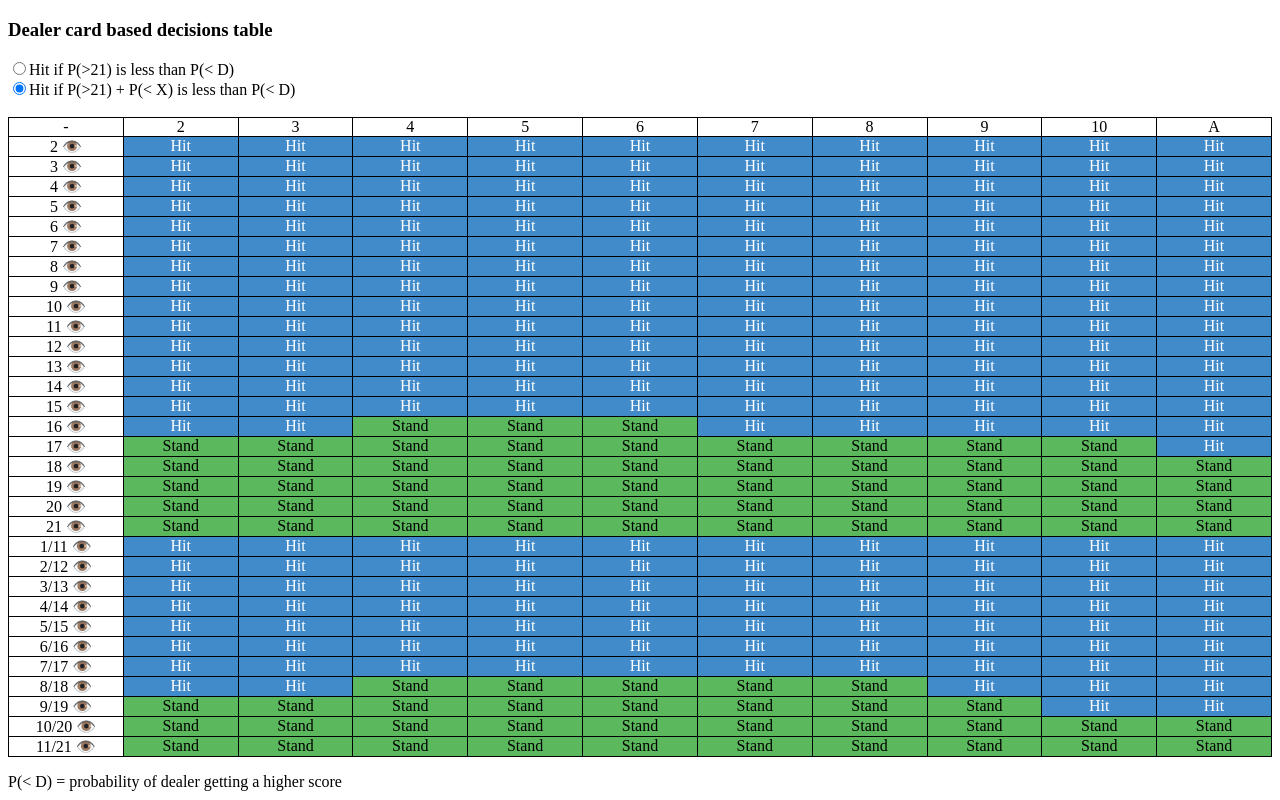
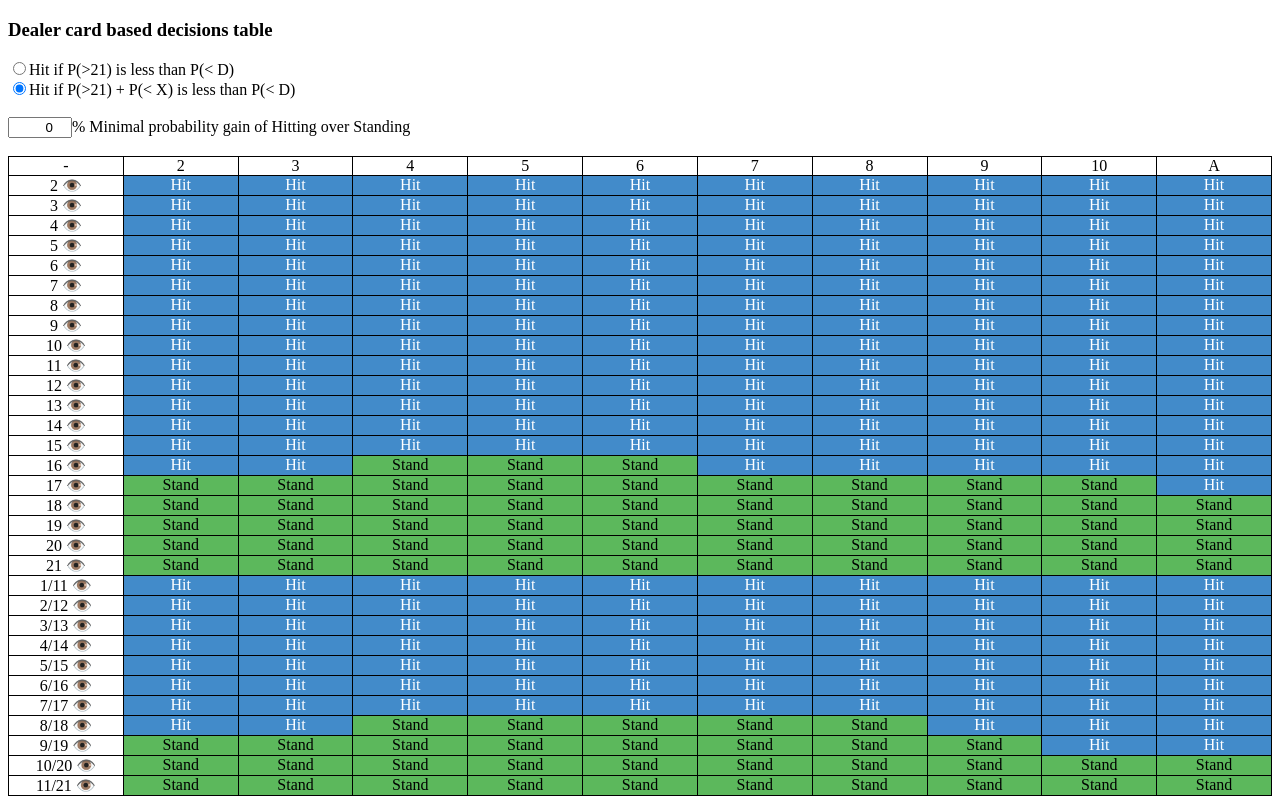
Before and after one commit to capelski/blackjack-odds, a React app: page / in a window 1280 px wide. Shown: the top 800 px of the page. Built offline with nearby package versions, Linux system fonts and the light colour scheme.

Commit message:
Introduce hit minimal probability gain

```diff
--- a/src/components/app.tsx
+++ b/src/components/app.tsx
@@ -21,11 +21,15 @@ import { DealerCardBasedDecisionsTable } from './dealer-card-based-decisions-tab
 // TODO P(< D) on hit
 // TODO Compute turnover
 
+const parseHitMinimalProbabilityGain = (hitMinimalProbabilityGain: string) =>
+    parseInt(hitMinimalProbabilityGain) / 100 || 0;
+
 export const App: React.FC = () => {
-    const [hitStrategy, setHitStrategy] = useState<HitStrategy>(HitStrategy.includeLowerScore);
     const [allScoreStats, setAllScoreStats] = useState<ScoreStats[]>();
     const [dealerProbabilities, setDealerProbabilities] =
         useState<AllEffectiveScoreProbabilities>();
+    const [hitMinimalProbabilityGain, setHitMinimalProbabilityGain] = useState('0');
+    const [hitStrategy, setHitStrategy] = useState<HitStrategy>(HitStrategy.includeLowerScore);
     const [oneMoreCardProbabilities, setOneMoreCardProbabilities] =
         useState<AllEffectiveScoreProbabilities>();
     const [outcomesSet, setOutcomesSet] = useState<OutcomesSet>();
@@ -47,8 +51,9 @@ export const App: React.FC = () => {
         });
         const nextPlayerProbabilities = getDealerCardBasedProbabilities({
             allScoreStats: nextAllScoreStats,
+            dealerProbabilities: nextDealerProbabilities,
+            hitMinimalProbabilityGain: parseHitMinimalProbabilityGain(hitMinimalProbabilityGain),
             hitStrategy,
-            dealerProbabilities: nextDealerProbabilities,
             outcomesSet: nextOutcomesSet
         });
 
@@ -67,13 +72,15 @@ export const App: React.FC = () => {
         ) {
             const nextPlayerProbabilities = getDealerCardBasedProbabilities({
                 allScoreStats,
+                dealerProbabilities,
+                hitMinimalProbabilityGain:
+                    parseHitMinimalProbabilityGain(hitMinimalProbabilityGain),
                 hitStrategy,
-                dealerProbabilities,
                 outcomesSet
             });
             setPlayerProbabilities(nextPlayerProbabilities);
         }
-    }, [hitStrategy]);
+    }, [hitMinimalProbabilityGain, hitStrategy]);
 
     return (
         <div>
@@ -92,6 +99,17 @@ export const App: React.FC = () => {
                 </React.Fragment>
             ))}
             <br />
+            <input
+                max={100}
+                min={0}
+                onChange={(event) => setHitMinimalProbabilityGain(event.target.value)}
+                style={{ textAlign: 'right' }}
+                type="number"
+                value={hitMinimalProbabilityGain}
+            />
+            % Minimal probability gain of Hitting over Standing
+            <br />
+            <br />
             {allScoreStats !== undefined &&
             outcomesSet !== undefined &&
             playerProbabilities !== undefined ? (
@@ -103,7 +121,6 @@ export const App: React.FC = () => {
             ) : (
                 'Loading...'
             )}
-
             <h3>Scores table</h3>
             {allScoreStats !== undefined &&
             dealerProbabilities !== undefined &&
--- a/src/logic/score-stats.ts
+++ b/src/logic/score-stats.ts
@@ -49,14 +49,16 @@ export const getAllScoreStats = (allHands: Hand[]): ScoreStats[] => {
  */
 export const getDealerCardBasedProbabilities = ({
     allScoreStats,
+    dealerProbabilities,
+    hitMinimalProbabilityGain,
     hitStrategy,
-    outcomesSet,
-    dealerProbabilities
+    outcomesSet
 }: {
     allScoreStats: ScoreStats[];
+    dealerProbabilities: AllEffectiveScoreProbabilities;
+    hitMinimalProbabilityGain: number;
     hitStrategy: HitStrategy;
     outcomesSet: OutcomesSet;
-    dealerProbabilities: AllEffectiveScoreProbabilities;
 }) => {
     return allScoreStats.reduce((reduced, scoreStats) => {
         return {
@@ -99,10 +101,9 @@ export const getDealerCardBasedProbabilities = ({
                             ? bustingProbability
                             : bustingProbability + lowerScoreProbability;
 
-                    // TODO Config item to demand minimal margin of gain for hitting?
-
                     const decision: PlayerDecision =
-                        hitStrategyProbability - lessThanDealerProbability < 0
+                        lessThanDealerProbability - hitStrategyProbability >
+                        hitMinimalProbabilityGain
                             ? PlayerDecision.hit
                             : PlayerDecision.stand;
 
```
